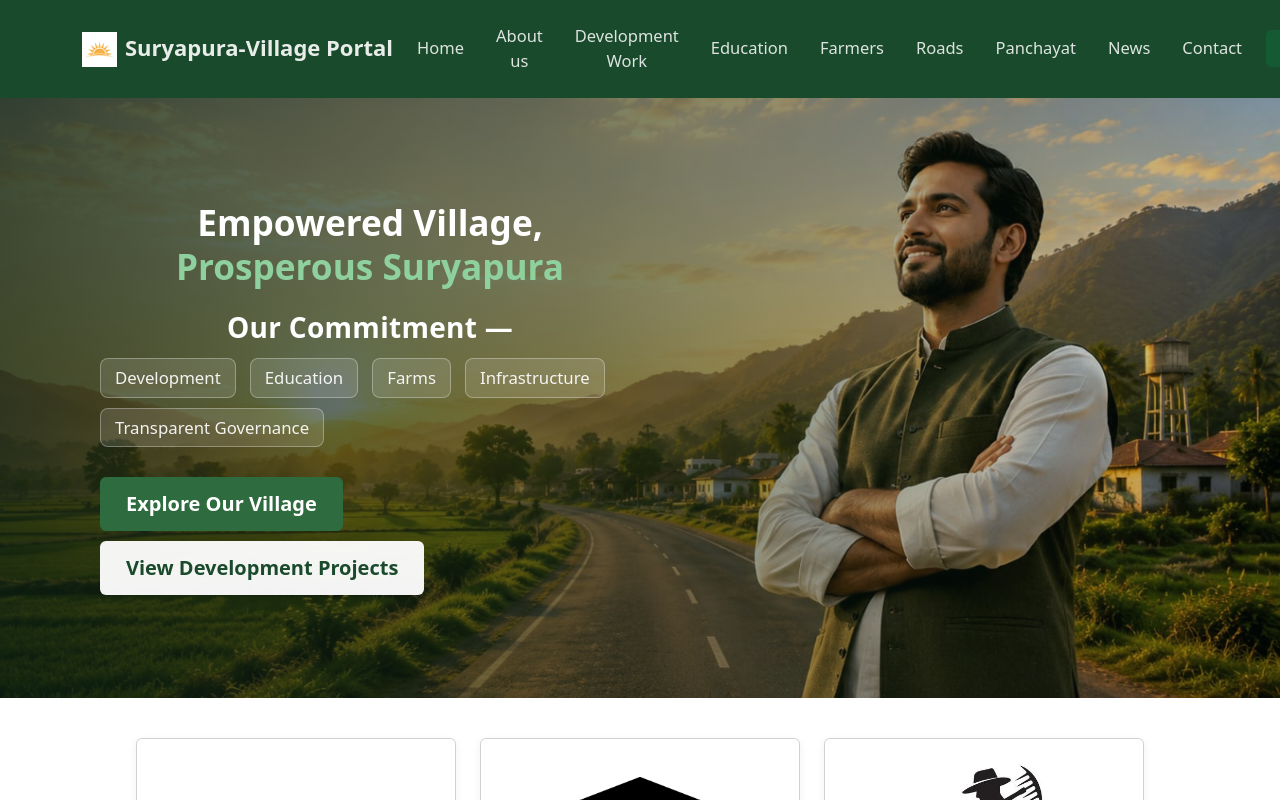
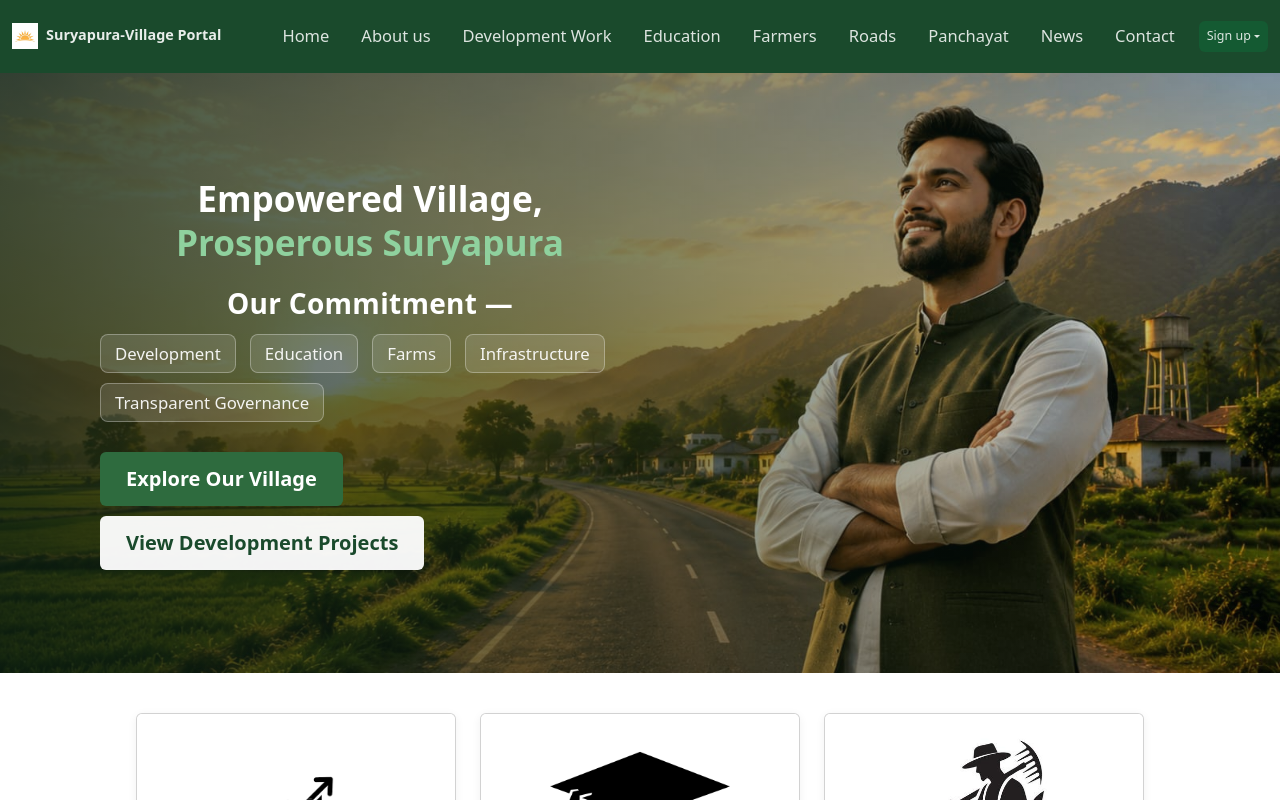
Before and after one commit to neerajne/suryapura-portal-react, a React (Create React App) app: page / in a window 1280 px wide. Shown: the top 800 px of the page. Built offline with nearby package versions, Linux system fonts and the light colour scheme.

Commit message:
Fix navbar squeeze on desktop, social post card width, and footer position on mobile

```diff
--- a/src/Frontend/MyNavbar.jsx
+++ b/src/Frontend/MyNavbar.jsx
@@ -3,7 +3,7 @@ import Nav from "react-bootstrap/Nav";
 import Navbar from "react-bootstrap/Navbar";
 import NavDropdown from "react-bootstrap/NavDropdown";
 import "./Navbar.css";
-import sunlogo from "../assets/sunlogoNavbar.jpg"
+import sunlogo from "../assets/sunlogoNavbar.jpg";
 
 function MyNavbar() {
   return (
@@ -14,8 +14,7 @@ function MyNavbar() {
       variant="dark"
       sticky="top"
     >
-      <Container>
-        {/* BRAND (bigger font) */}
+      <Container fluid>
         <Navbar.Brand
           href="#home"
           style={{
@@ -35,7 +34,6 @@ function MyNavbar() {
         <Navbar.Toggle aria-controls="basic-navbar-nav" />
 
         <Navbar.Collapse id="basic-navbar-nav">
-          {/* NAV LINKS */}
           <Nav
             className="ms-auto d-flex gap-3 align-items-center text-center"
             style={{ fontSize: "16.5px" }}
@@ -72,7 +70,7 @@ function MyNavbar() {
               align="end"
               title="Sign up"
               id="basic-nav-dropdown"
-              className="signup-dropdown" /* wraps the toggle, see CSS targeting via child selector below */
+              className="signup-dropdown"
             >
               <NavDropdown.Item href="#login">Login</NavDropdown.Item>
               <NavDropdown.Item href="#register">Register</NavDropdown.Item>
--- a/src/Frontend/Navbar.css
+++ b/src/Frontend/Navbar.css
@@ -72,25 +72,30 @@
     border-radius: 6px;
 }
 
-@media (min-width: 992px) and (max-width: 1230px) {
+@media (min-width: 992px) and (max-width: 1400px) {
     .nav-link-custom {
-        font-size: 0.85rem;
-        padding: 6px 6px;
+        font-size: 0.78rem;
+        padding: 6px 5px;
         white-space: nowrap;
     }
 
     .navbar-nav {
-        gap: 2px !important;
+        gap: 0px !important;
     }
 
     .navbar-brand {
-        font-size: 1rem !important;
+        font-size: 0.9rem !important;
         white-space: nowrap;
     }
 
+    .navbar-brand img {
+        width: 26px !important;
+        height: 26px !important;
+    }
+
     .signup-dropdown .dropdown-toggle {
-        padding: 6px 10px !important;
-        font-size: 0.85rem;
+        padding: 6px 8px !important;
+        font-size: 0.78rem;
         white-space: nowrap;
     }
 }
--- a/src/Frontend/heroBottom/Herobottom.jsx
+++ b/src/Frontend/heroBottom/Herobottom.jsx
@@ -1,6 +1,5 @@
 import React from "react";
 import "./HeroBottom.css";
-// import education from "./education.png"; // apna image path
 import familyLogo from "../../assets/familyLogo.webp";
 import developmentLogo from "../../assets/developmentLogo.png";
 import schoolLogo from "../../assets/schoolLogo.png";
--- a/src/Frontend/socialMediaPosts/SocialPosts.css
+++ b/src/Frontend/socialMediaPosts/SocialPosts.css
@@ -11,7 +11,7 @@
 .social-post-card {
     position: relative;
     width: 100%;
-    max-width: 27rem;
+    max-width: 23rem;
     margin: 0;
     height: 32rem;
     border-radius: 16px;
@@ -140,8 +140,7 @@
 
 @media (max-width: 768px) {
     .social-post-card {
-        height: auto;
-        min-height: 28rem;
+        height: 30rem;
         margin: 10px;
     }
 
@@ -160,6 +159,7 @@
 
 @media (max-width: 480px) {
     .social-post-card {
+        height: 28rem;
         margin: 8px 0;
         max-width: 100%;
     }
```
